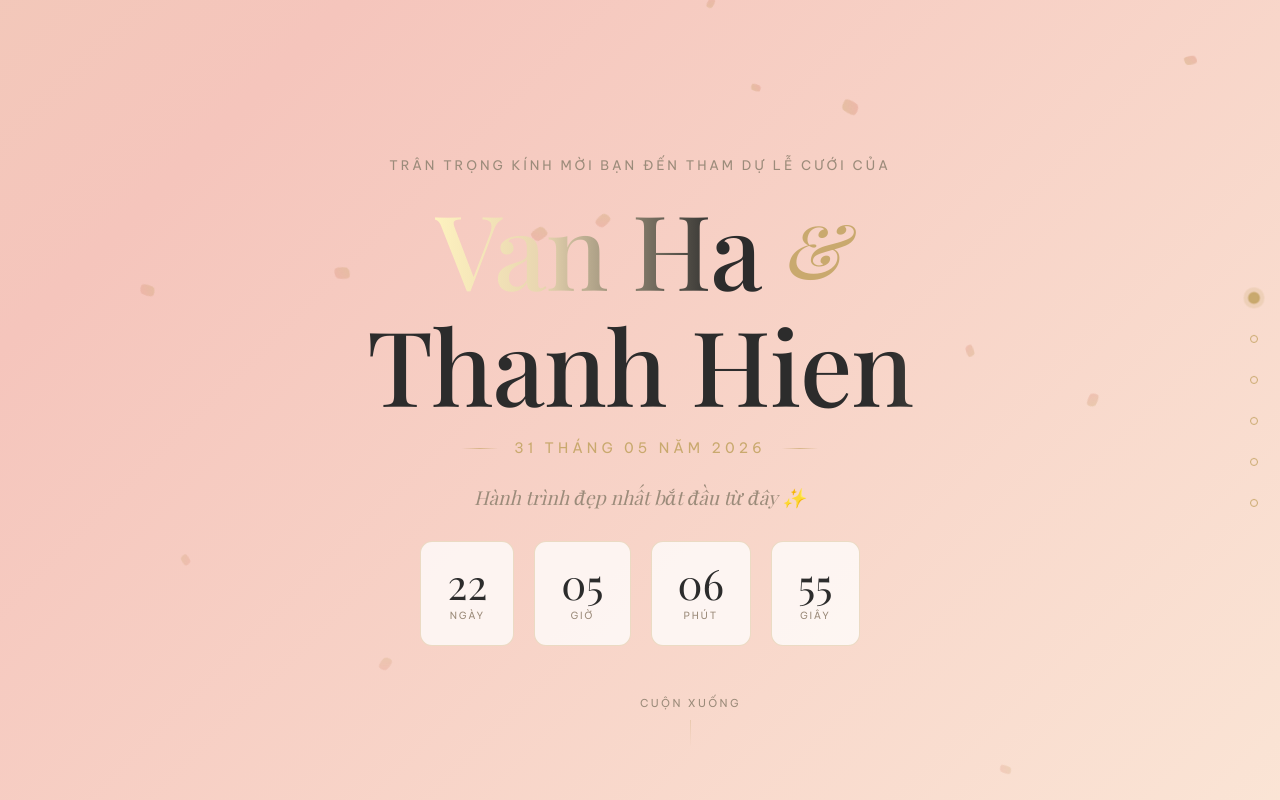
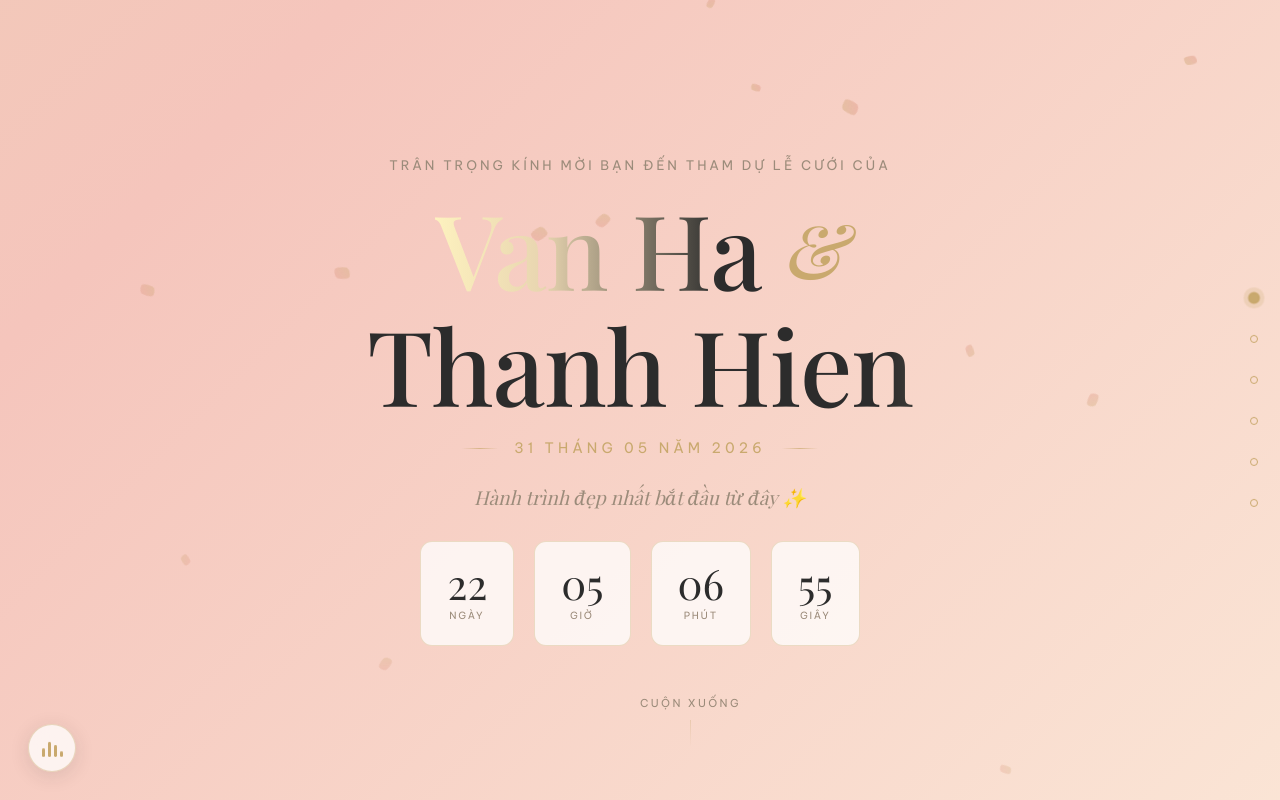
Before and after one commit to henryy-bui/ha-hien-wedding, a React (Vite) app: page / in a window 1280 px wide. Shown: the top 800 px of the page. Built offline with nearby package versions, Linux system fonts and the light colour scheme; a web font is replaced by a local one.

Commit message:
Add music

```diff
--- a/src/App.tsx
+++ b/src/App.tsx
@@ -1,3 +1,4 @@
+import AudioPlayer from './components/AudioPlayer'
 import ScrollProgress from './components/ScrollProgress'
 import NavDots from './components/NavDots'
 import Hero from './components/Hero'
@@ -12,6 +13,7 @@ import './App.css'
 function App() {
   return (
     <>
+      <AudioPlayer />
       <ScrollProgress />
       <NavDots />
       <Hero />
--- /dev/null
+++ b/src/components/AudioPlayer.css
@@ -0,0 +1,87 @@
+@keyframes bar-bounce {
+  0%, 100% { transform: scaleY(0.3); }
+  50%       { transform: scaleY(1);   }
+}
+
+@keyframes spin-slow {
+  from { transform: rotate(0deg);   }
+  to   { transform: rotate(360deg); }
+}
+
+.audio-btn {
+  position: fixed;
+  bottom: 28px;
+  left: 28px;
+  z-index: 500;
+  width: 48px;
+  height: 48px;
+  border-radius: 50%;
+  border: none;
+  background: var(--white-glass);
+  backdrop-filter: blur(12px);
+  -webkit-backdrop-filter: blur(12px);
+  border: 1.5px solid rgba(201, 169, 110, 0.4);
+  box-shadow: 0 4px 20px rgba(44, 44, 44, 0.12);
+  cursor: pointer;
+  display: flex;
+  align-items: center;
+  justify-content: center;
+  transition: box-shadow 0.35s ease, border-color 0.35s ease, transform 0.2s ease;
+  overflow: hidden;
+}
+
+.audio-btn:hover {
+  box-shadow: 0 6px 28px rgba(201, 169, 110, 0.35);
+  border-color: var(--gold);
+  transform: scale(1.08);
+}
+
+.audio-btn:active {
+  transform: scale(0.95);
+}
+
+/* Music note icon — visible only when paused */
+.audio-icon {
+  font-size: 1.3rem;
+  color: var(--gold);
+  line-height: 1;
+  position: absolute;
+  transition: opacity 0.3s ease;
+}
+
+.audio-btn.playing .audio-icon {
+  opacity: 0;
+}
+
+/* Animated bars — visible only when playing */
+.audio-bars {
+  display: flex;
+  align-items: flex-end;
+  gap: 3px;
+  height: 18px;
+  position: absolute;
+  opacity: 0;
+  transition: opacity 0.3s ease;
+}
+
+.audio-btn.playing .audio-bars {
+  opacity: 1;
+}
+
+.audio-bars span {
+  display: block;
+  width: 3px;
+  border-radius: 2px;
+  background: var(--gold);
+  transform-origin: bottom;
+}
+
+.audio-bars span:nth-child(1) { height: 10px; animation: bar-bounce 0.8s ease-in-out infinite 0.0s; }
+.audio-bars span:nth-child(2) { height: 16px; animation: bar-bounce 0.8s ease-in-out infinite 0.2s; }
+.audio-bars span:nth-child(3) { height: 12px; animation: bar-bounce 0.8s ease-in-out infinite 0.1s; }
+.audio-bars span:nth-child(4) { height: 8px;  animation: bar-bounce 0.8s ease-in-out infinite 0.3s; }
+
+/* Pause the bar animation when audio is paused */
+.audio-btn.paused .audio-bars span {
+  animation-play-state: paused;
+}
--- /dev/null
+++ b/src/components/AudioPlayer.tsx
@@ -0,0 +1,51 @@
+import { useEffect, useRef, useState } from 'react'
+import './AudioPlayer.css'
+
+export default function AudioPlayer() {
+  const audioRef = useRef<HTMLAudioElement>(null)
+  const [playing, setPlaying] = useState(false)
+
+  useEffect(() => {
+    const audio = audioRef.current
+    if (!audio) return
+
+    audio.volume = 0.35
+
+    // Attempt autoplay — browsers may block until first user interaction
+    audio.play()
+      .then(() => setPlaying(true))
+      .catch(() => { /* blocked: button stays visible, user clicks to start */ })
+
+    return () => { audio.pause() }
+  }, [])
+
+  function toggle() {
+    const audio = audioRef.current
+    if (!audio) return
+    if (playing) {
+      audio.pause()
+      setPlaying(false)
+    } else {
+      audio.play()
+      setPlaying(true)
+    }
+  }
+
+  return (
+    <>
+      <audio ref={audioRef} src="/music.mp3" loop preload="auto" />
+
+      <button
+        className={`audio-btn ${playing ? 'playing' : 'paused'}`}
+        onClick={toggle}
+        aria-label={playing ? 'Tắt nhạc' : 'Bật nhạc'}
+        title={playing ? 'Tắt nhạc' : 'Bật nhạc'}
+      >
+        <span className="audio-icon">♪</span>
+        <span className="audio-bars" aria-hidden="true">
+          <span /><span /><span /><span />
+        </span>
+      </button>
+    </>
+  )
+}
```
Also changed, not shown: 1 other file (tests, documents, lock files or other folders).
